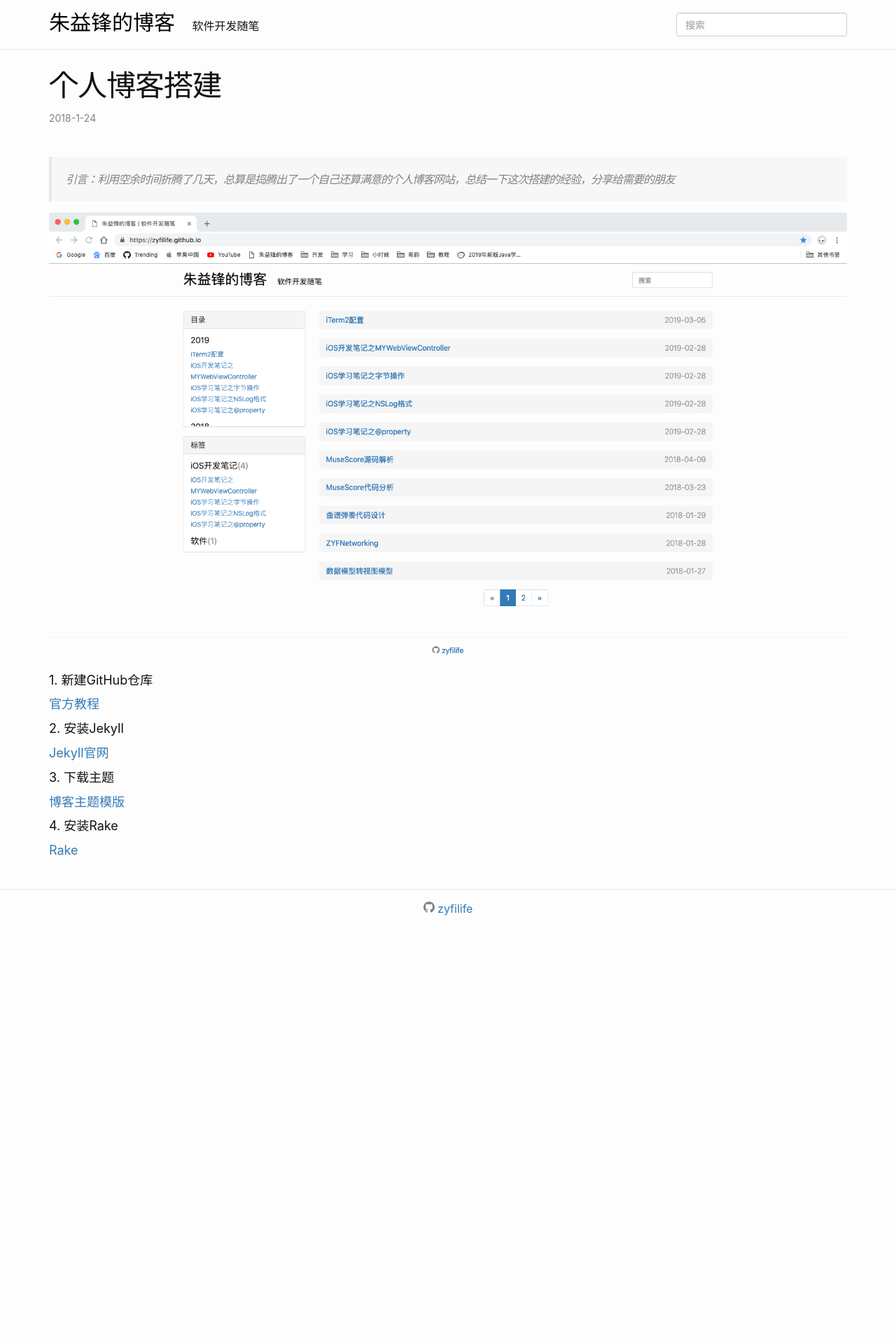
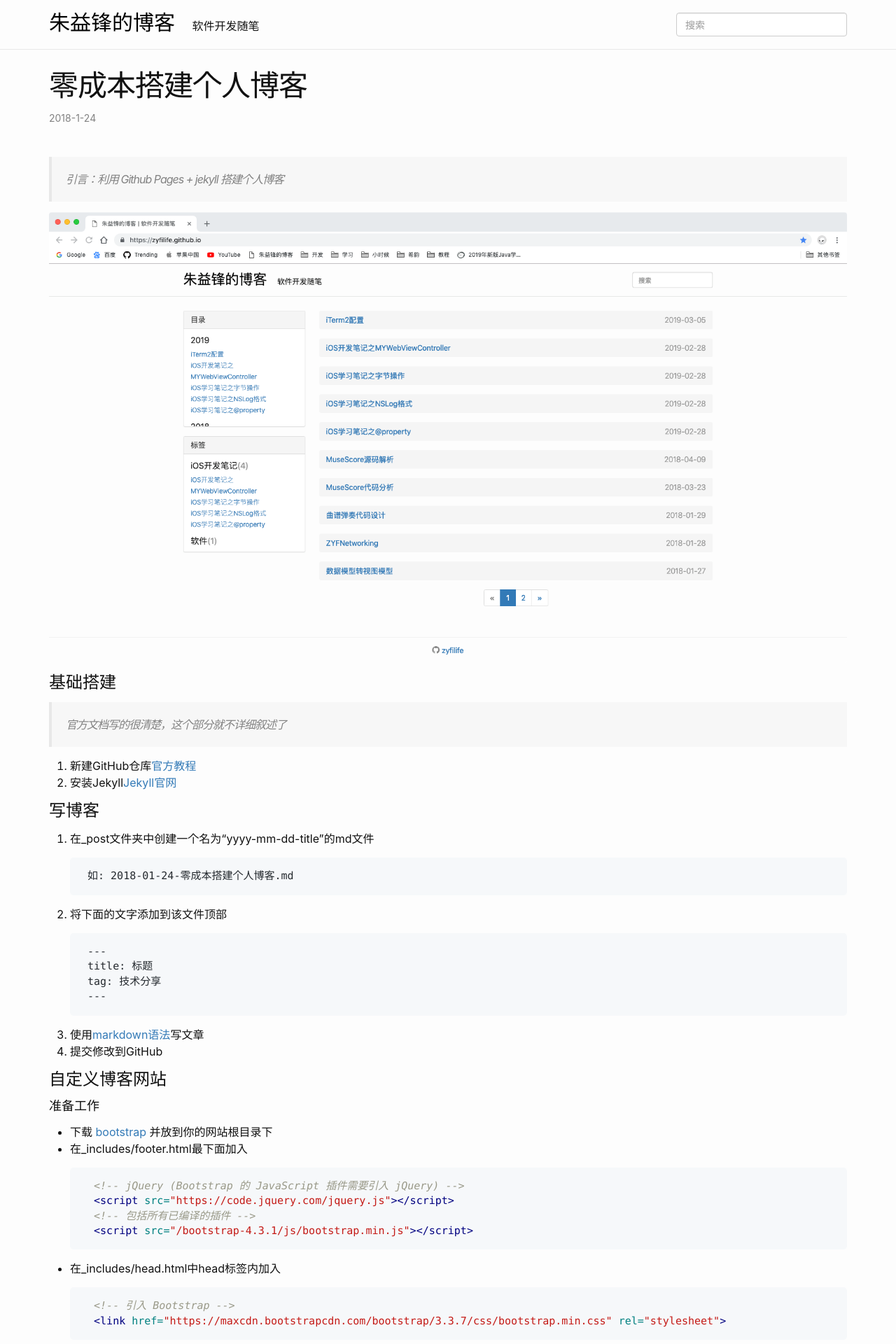
Before and after one commit to zyfilife/zyfilife.github.io, a Jekyll site: the page built from _posts/2018-01-24-个人博客搭建.md, in a window 1280 px wide. Shown: the top 1920 px of the page at 70% size. Built offline with Jekyll 4.4.1, drawn with Linux system fonts in a browser that asks for light colours; our own code applies the rules of GitHub Pages for plain Markdown files; before the commit the page ends 1325 px from its top, so only the background shows below that; some of the changed text lies outside the part shown.

Commit message:
no message

````diff
--- a/_posts/2018-01-24-个人博客搭建.md
+++ b/_posts/2018-01-24-个人博客搭建.md
@@ -1,17 +1,107 @@
 ---
-title: 个人博客搭建
-summary: GitHub个人博客搭建教程
-featured-img: emile-perron-190221
+title: 零成本搭建个人博客
+tag: 技术分享
 ---
-> 引言：利用空余时间折腾了几天，总算是捣腾出了一个自己还算满意的个人博客网站，总结一下这次搭建的经验，分享给需要的朋友
+> 引言：利用 Github Pages + jekyll 搭建个人博客
 
 ![效果图](/assets/img/posts/个人博客搭建/效果图.png)
 
-#### 1. 新建GitHub仓库
-#### [官方教程](https://pages.github.com)
-#### 2. 安装Jekyll
-#### [Jekyll官网](https://jekyllrb.com)
-#### 3. 下载主题
-#### [博客主题模版](http://jekyllthemes.org)
-#### 4. 安装Rake
-#### [Rake](https://github.com/ruby/rake)
+### 基础搭建
+
+> 官方文档写的很清楚，这个部分就不详细叙述了
+
+1. 新建GitHub仓库[官方教程](https://pages.github.com)
+2. 安装Jekyll[Jekyll官网](https://jekyllrb.com)
+
+### 写博客
+1. 在_post文件夹中创建一个名为“yyyy-mm-dd-title”的md文件
+
+	```html
+	如: 2018-01-24-零成本搭建个人博客.md
+	```
+
+2. 将下面的文字添加到该文件顶部
+
+	```html
+	---
+	title: 标题
+	tag: 技术分享
+	---
+	```
+
+3. 使用[markdown语法](http://www.markdown.cn/)写文章
+4. 提交修改到GitHub
+
+### 自定义博客网站
+#### 准备工作
+
+- 下载 [bootstrap](https://getbootstrap.com/) 并放到你的网站根目录下
+- 在_includes/footer.html最下面加入
+
+	```html
+	<!-- jQuery (Bootstrap 的 JavaScript 插件需要引入 jQuery) -->
+	<script src="https://code.jquery.com/jquery.js"></script>
+	<!-- 包括所有已编译的插件 -->
+	<script src="{{ '/bootstrap-4.3.1/js/bootstrap.min.js' | prepend: site.baseurl }}"></script>
+	```
+
+- 在_includes/head.html中head标签内加入
+
+	```html
+	<!-- 引入 Bootstrap -->
+	<link href="https://maxcdn.bootstrapcdn.com/bootstrap/3.3.7/css/bootstrap.min.css" rel="stylesheet">
+	```
+
+#### 标签栏、目录栏
+```html
+<div class="panel panel-default" style="height: 250px; overflow: auto;">
+	<div class="panel-heading" style="position: absolute; left: 16px; right: 16px;">
+		<h3 class="panel-title">标签</h3>
+	</div>
+	<div class="panel-body" style="padding-top: 53px;">
+		{% for tag in site.tags %}
+		{% assign pages_list = tag[1] %}
+		<h4 style="margin-bottom: 8px;">{{ tag[0] }}<span style="color: #999999;">({{pages_list.size}})</span></h4>
+		<ul style="list-style: none; margin-left: 0px;">
+			{% for node in pages_list %}
+			{% if node.title != null %}
+			{% if group == null or group == node.group %}
+			<li><a class="sidebar" href="{{ node.url | prepend: site.baseurl }}">{{ node.title }}</a></li>
+			{% endif %}
+			{% endif %}
+			{% endfor %}
+			{% assign pages_list = nil %}
+			{% assign group = nil %}
+		</ul>
+		{% endfor %}
+	</div>
+</div>
+<div class="panel panel-default" style="height: 250px; overflow: auto;">
+	<div class="panel-heading" style="position: absolute; left: 16px; right: 16px;">
+		<h3 class="panel-title">
+			目录
+		</h3>
+	</div>
+	<div class="panel-body" style="padding-top: 53px;">
+		{% for post in site.posts %}
+		{% capture this_year %}{{ post.date | date: "%Y" }}{% endcapture %}
+		{% capture next_year %}{{ post.previous.date | date: "%Y" }}{% endcapture %}
+		{% if forloop.first %}
+		<h4 style="margin-bottom: 8px;">{{this_year}}</h4>
+		<ul style="list-style: none; margin-left: 0px;">
+			{% endif %}
+			<li><a class="sidebar" href="{{ post.url | prepend: site.baseurl }}">{{ post.title }}</a></li>
+			{% if forloop.last %}
+		</ul>
+		{% else %}
+		{% if this_year != next_year %}
+		</ul>
+		<h4 style="margin-bottom: 8px;">{{next_year}}</h4>
+		<ul style="list-style: none; margin-left: 0px;">
+			{% endif %}
+			{% endif %}
+			{% endfor %}
+	</div>
+</div>
+```
+#### 搜索功能
--- a/_sass/minima/_syntax-highlighting.scss
+++ b/_sass/minima/_syntax-highlighting.scss
@@ -86,6 +86,7 @@ pre {
   border-radius: 5px;
   padding: 16px;
   background-color: #f6f8fa;
+	overflow-x: scroll;
 }
 
 pre > code {
````
